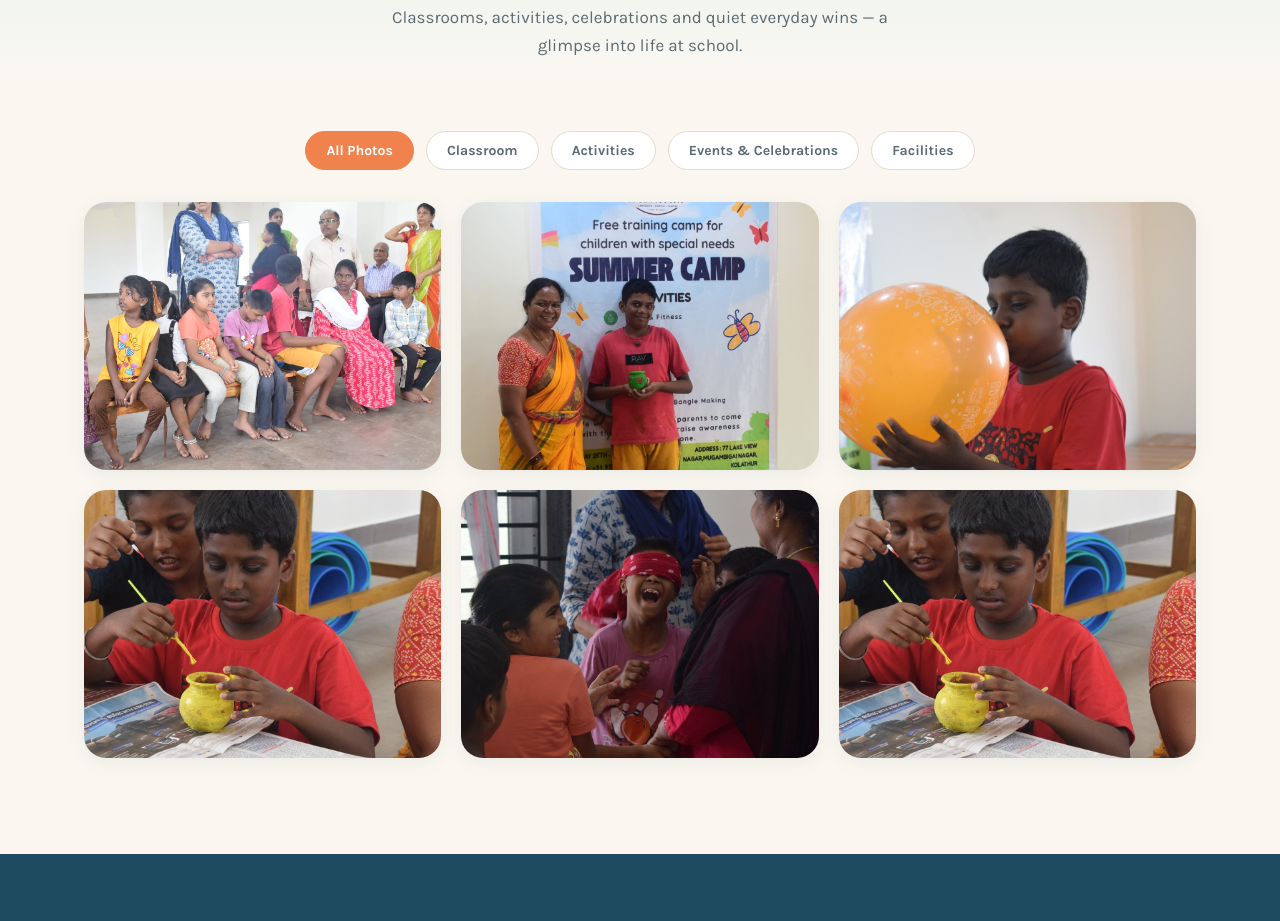
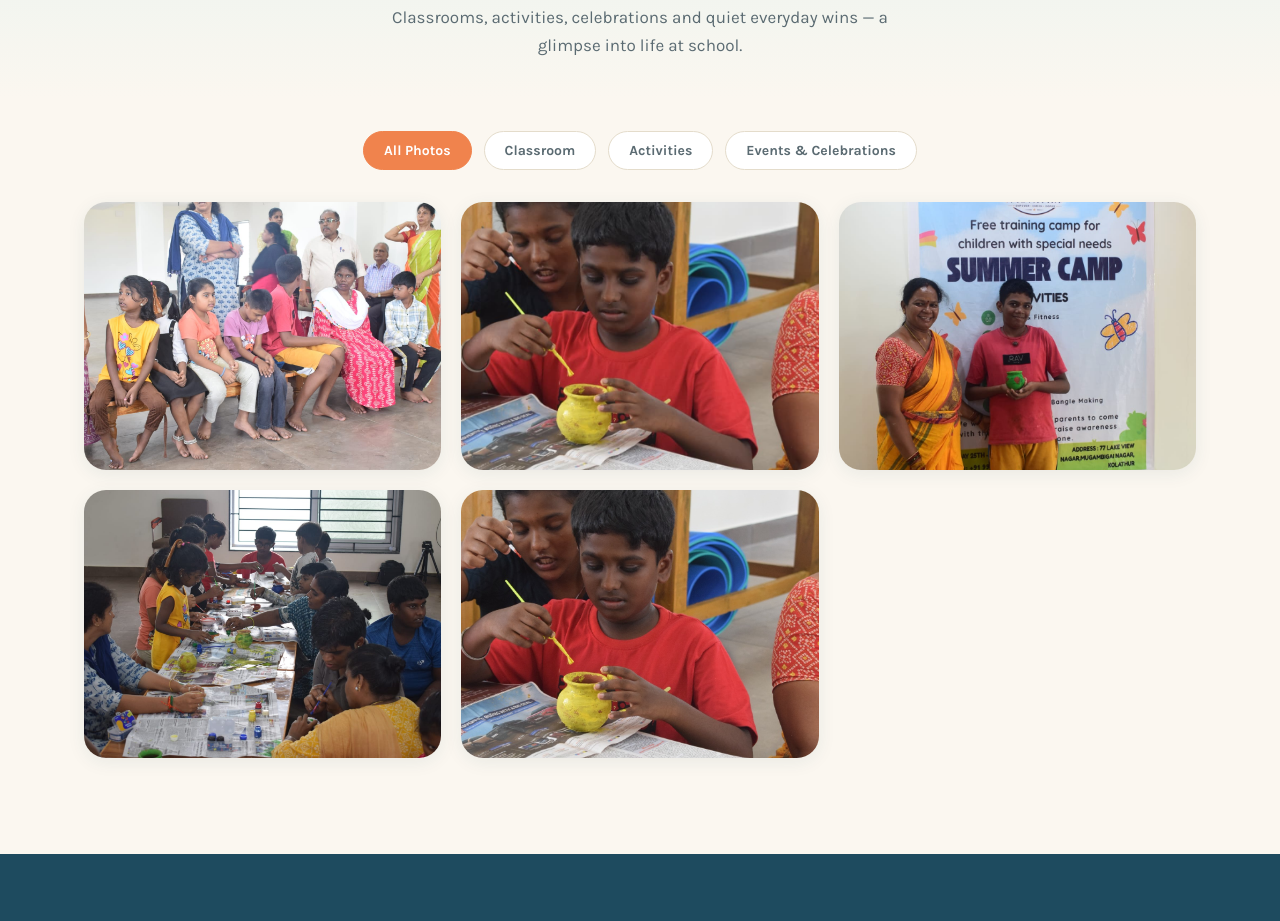
Before and after one commit to Tarxxified/visvatha-special-school, a website: page gallery.html in a window 1280 px wide. Shown: the part 251-1172 px from the top of the page. Drawn offline with Linux system fonts and the light colour scheme.

```diff
--- a/gallery.html
+++ b/gallery.html
@@ -70,7 +70,6 @@
     <button class="filter-btn" data-filter="classroom">Classroom</button>
     <button class="filter-btn" data-filter="activities">Activities</button>
     <button class="filter-btn" data-filter="events">Events &amp; Celebrations</button>
-    <button class="filter-btn" data-filter="facilities">Facilities</button>
   </div>
 </div>
 
@@ -97,32 +96,27 @@
       </div>
 
       <div class="gallery-item reveal" data-category="activities">
-        <img src="assets/images/gallery/2.jpeg" alt="A child painting during an art activity" loading="lazy">
+        <img src="assets/images/gallery/painting.jpeg" alt="A child painting during an art activity" loading="lazy">
         <div class="gallery-item-overlay">
           <svg viewBox="0 0 24 24" fill="none" stroke="currentColor" stroke-width="2"><path d="M15 3h6v6M9 21H3v-6M21 3l-7 7M3 21l7-7"/></svg>
         </div>
       </div>
 
       <div class="gallery-item reveal" data-category="events">
-        <img src="assets/images/gallery/3.jpeg" alt="Students celebrating together" loading="lazy">
+        <img src="assets/images/gallery/event1.jpeg" alt="Students celebrating together" loading="lazy">
         <div class="gallery-item-overlay">
           <svg viewBox="0 0 24 24" fill="none" stroke="currentColor" stroke-width="2"><path d="M15 3h6v6M9 21H3v-6M21 3l-7 7M3 21l7-7"/></svg>
         </div>
       </div>
 
       <div class="gallery-item reveal" data-category="activities">
-        <img src="assets/images/art.jpeg" alt="Art and craft activity" loading="lazy">
+        <img src="assets/images/gallery/activity1.jpeg" alt="Art and craft activity" loading="lazy">
         <div class="gallery-item-overlay">
           <svg viewBox="0 0 24 24" fill="none" stroke="currentColor" stroke-width="2"><path d="M15 3h6v6M9 21H3v-6M21 3l-7 7M3 21l7-7"/></svg>
         </div>
       </div>
 
-      <div class="gallery-item reveal" data-category="facilities">
-        <img src="assets/images/smiles.jpeg" alt="A classroom space at Visvatha Special School" loading="lazy">
-        <div class="gallery-item-overlay">
-          <svg viewBox="0 0 24 24" fill="none" stroke="currentColor" stroke-width="2"><path d="M15 3h6v6M9 21H3v-6M21 3l-7 7M3 21l7-7"/></svg>
-        </div>
-      </div>
+
 
       <div class="gallery-item reveal" data-category="classroom">
         <img src="assets/images/art.jpeg" alt="Students working with a teacher" loading="lazy">
```
Also changed, not shown: index.html (+3 -3 lines), assets/images/gallery/activity1.jpeg (renamed from assets/images/gallery/WhatsApp Image 2026-08-07 at 4.26.37 PM.jpeg), assets/images/gallery/event1.jpeg (renamed from assets/images/gallery/2.jpeg), assets/images/gallery/painting.jpeg (renamed from assets/images/gallery/WhatsApp Image 2026-08-07 at 4.28.31 PM.jpeg).
